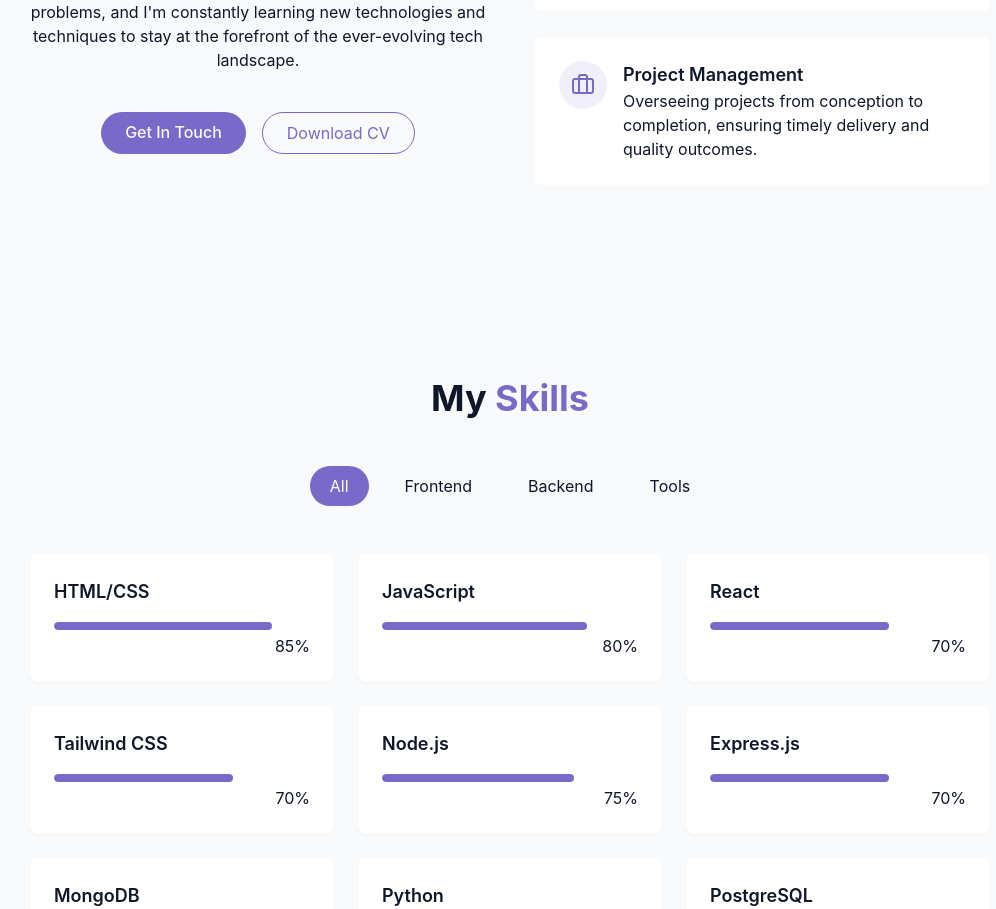
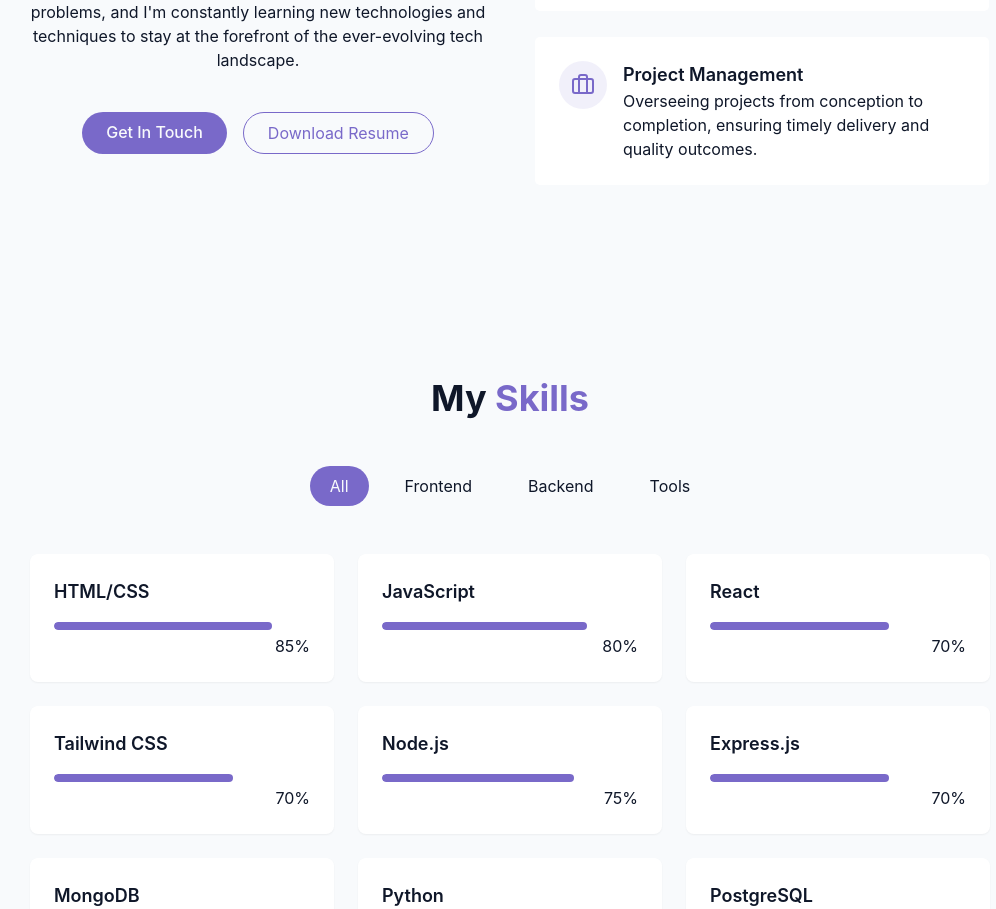
Before and after one commit to mmoinsiaam/Portfolio, a React (Vite) app: page / in a window 1280 px wide. Shown: the part 1296-2205 px from the top of the page, without its empty margins (130-1126 px from the left). Built offline with nearby package versions, Linux system fonts and the light colour scheme.

Commit message:
added resume

```diff
--- a/src/components/AboutSection.jsx
+++ b/src/components/AboutSection.jsx
@@ -27,8 +27,8 @@
 
                         <div className="flex flex-col sm:flex-row gap-4 pt-4 justify-center">
                             <a href="#contact" className="cosmic-button">Get In Touch</a>
-                            <a href="../assets/MuhammadMoinUddinResume.pdf" className="px-6 py-2 rounded-full border border-primary text-primary hover:bg-primary/10 transition-colors duration-300" download>
-                                Download CV
+                            <a href="../../public/MuhammadMoinUddinResume.pdf" className="px-6 py-2 rounded-full border border-primary text-primary hover:bg-primary/10 transition-colors duration-300" download>
+                                Download Resume
                             </a>
                         </div>
                     </div>
```
Also changed, not shown: 1 other file (tests, documents, lock files or other folders).
